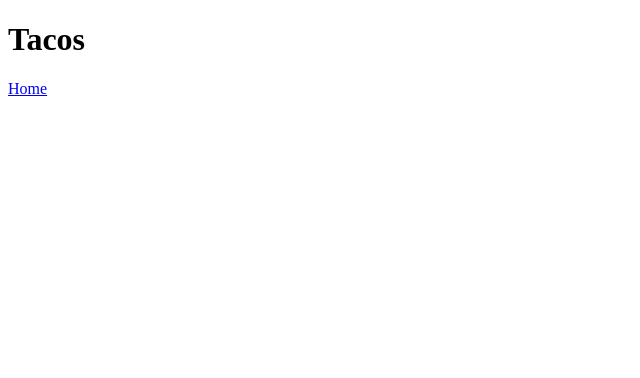
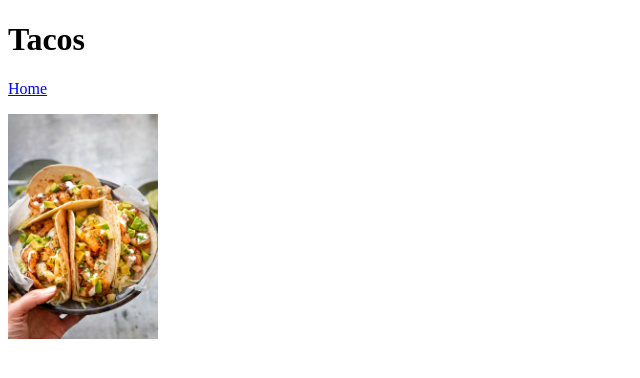
Before and after one commit to khattenbach/odin-recipes, a plain HTML site: page recipes/tacos.html in a window 1280 px wide. Shown: the whole page, without its empty margins (0-640 px from the left). Drawn offline with Linux system fonts and the light colour scheme.

Commit message:
Add tacos.jpg to tacos.html
Add tacos image into tacos recipe page. Format correctly with paragraph element.
Move image below heading.

```diff
--- a/recipes/tacos.html
+++ b/recipes/tacos.html
@@ -8,5 +8,11 @@
 <body>
     <h1>Tacos</h1>
     <a href="../index.html">Home</a>
+    <p>
+        <img src="../images/tacos.jpg" alt="Four chicken tacos on a plate" width="150">
+
+    </p>
+
+
 </body>
 </html>
```
